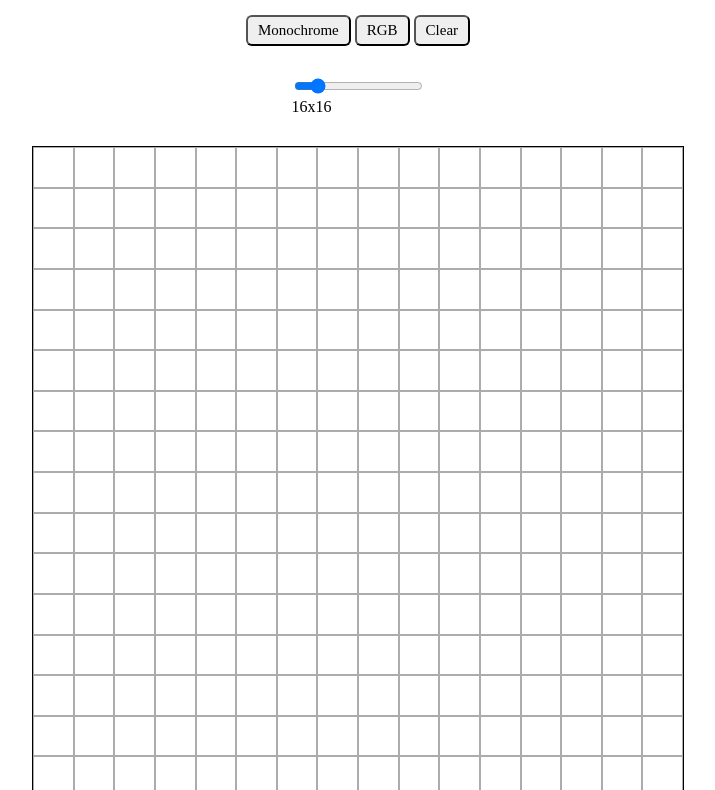
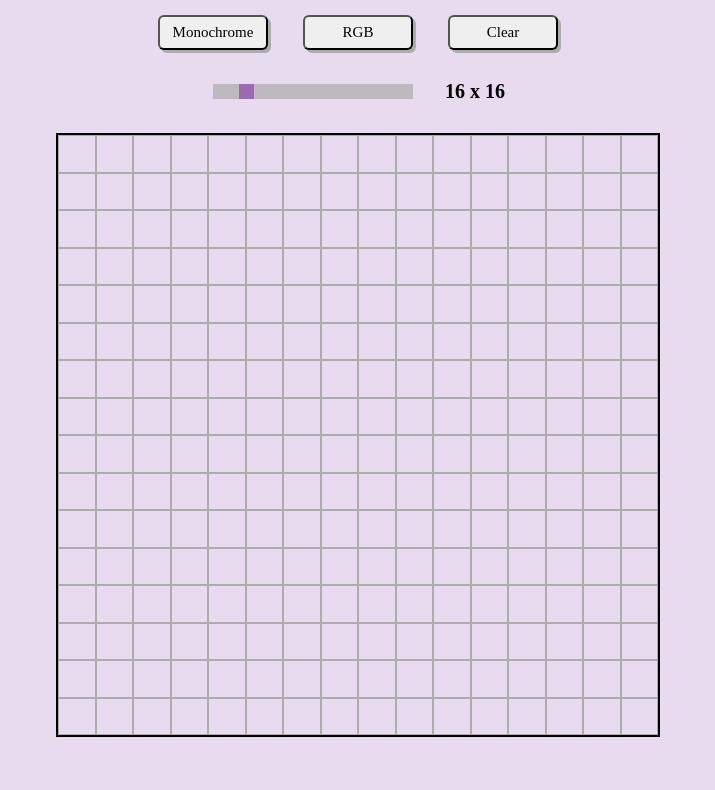
Before and after one commit to evam6/etch-a-sketch, a plain HTML site: page index.html in a window 1280 px wide. Shown: the part 123-913 px from the top of the page, without its empty margins (282-997 px from the left). Drawn offline with Linux system fonts and the light colour scheme; a web font is replaced by a local one.

Commit message:
Added style

```diff
--- a/index.html
+++ b/index.html
@@ -15,8 +15,8 @@
                 <button class="button-clear">Clear</button>
             </div>
             <div class="slide-container">
-                <input id="slider-range" type="range" min="2" max="100" value="16">
-                <div id="slider-value">16x16</div>
+                <input id="slider-range" class="slider" type="range" min="2" max="100" value="16">
+                <div id="slider-value" class="slider-text">16 x 16</div>
             </div>
             <div class="grid"></div>
         </div>
--- a/script.js
+++ b/script.js
@@ -75,7 +75,7 @@ function deleteGrid() {
 
 function changeSliderText(number) {
     const text = document.getElementById('slider-value');
-    text.textContent = number + 'x' + number;
+    text.textContent = number + ' x ' + number;
 }
 
 createGrid(gridSize);
--- a/style.css
+++ b/style.css
@@ -4,6 +4,7 @@ body {
     font-family: Ysabeau, serif;
     margin: 0;
     padding: 0;
+    background-color: #e8daef;
 }
 
 .container {
@@ -24,13 +25,59 @@ body {
     display: grid;
     grid-template-columns: repeat(16, 1fr);
     grid-template-rows: repeat(16, 1fr);
-    border: 1px solid black;
-    width: 650px;
-    height: 650px;
+    border: 2px solid black;
+    width: 600px;
+    height: 600px;
 }
 
 .element {
-    border: 1px solid rgb(172, 172, 172);
+    border: 1px solid #acacac;
+}
+
+.buttons-top {
+    display: flex;
+    flex-direction: row;
+    width: 400px;
+    justify-content: space-between;
+}
+
+.slide-container {
+    display: flex;
+    width: 400px;
+    justify-content: center;
+    align-items: center;
+    gap: 30px
+}
+
+.slider {
+    -webkit-appearance: none;
+    width: 50%;
+    height: 15px;
+    background: #acacac;
+    opacity: 0.7;
+    -webkit-transition: .2s;
+    transition: opacity .2s;
+}
+
+.slider::-webkit-slider-thumb {
+    -webkit-appearance: none;
+    appearance: none;
+    width: 15px;
+    height: 15px;
+    background: #7d3c98;
+    cursor: pointer;
+}
+
+ .slider::-moz-range-thumb {
+    width: 15px;
+    height: 15px;
+    background: #7d3c98;
+    cursor: pointer;
+}
+
+.slider-text{
+    font-size: 20px;
+    font-weight: 600;
 }
 
 button {
@@ -38,4 +85,7 @@ button {
     font-size: 15px;
     padding: 5px 10px;
     border-radius: 6px;
+    width: 110px;
+    height: 35px;
+    box-shadow: 3px 3px #acacac;
 }
```
